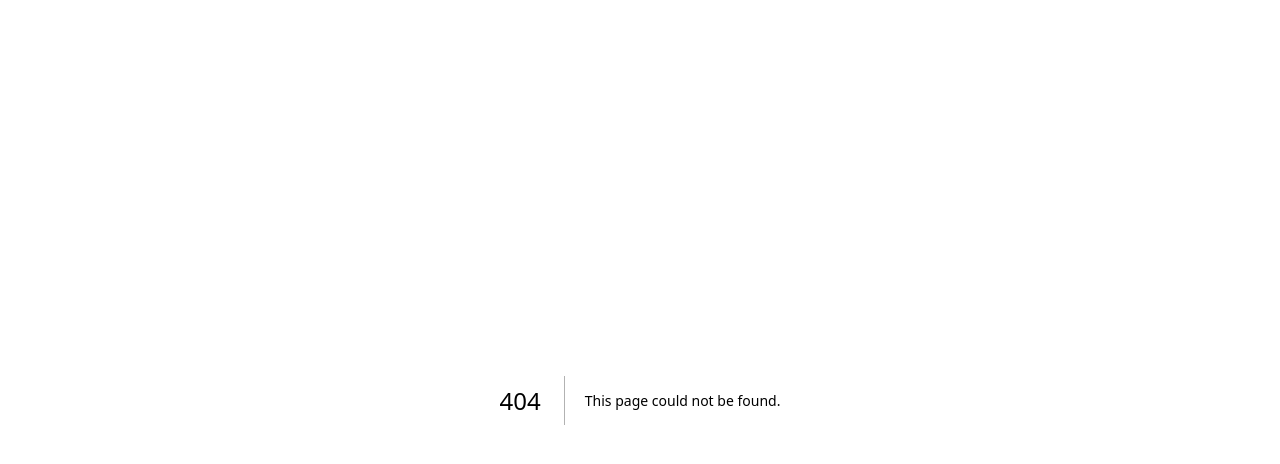
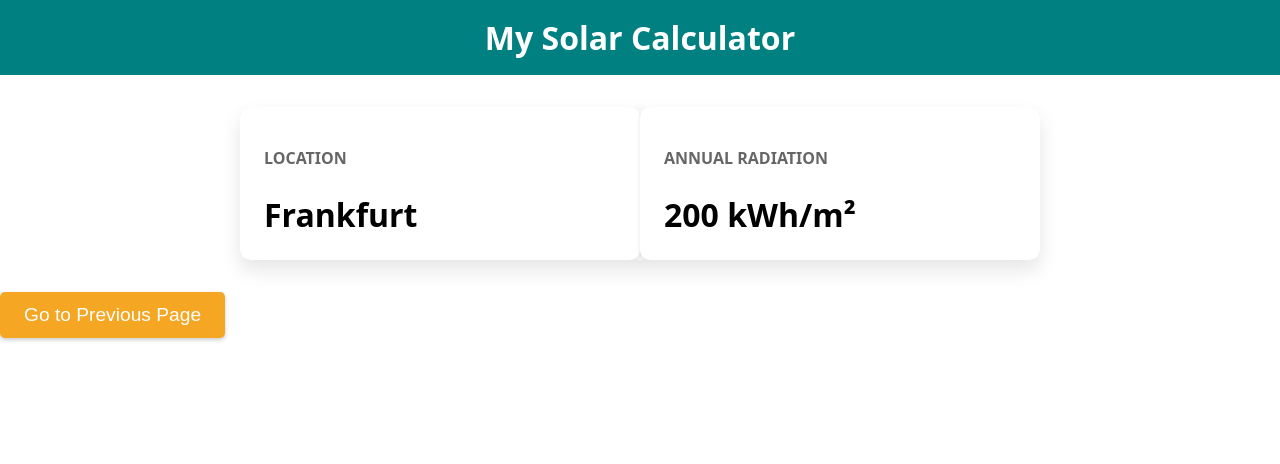
Before and after one commit to sirtobiwan/Solar-Calculator-Capstone-Project, a Next.js app: page /radiation in a window 1280 px wide. Before the commit this address had no page. Shown: the top 464 px of the page. Built offline with nearby package versions, Linux system fonts and the light colour scheme.

Commit message:
US1-Display radiation

```diff
--- /dev/null
+++ b/components/ButtonPrevious/index.js
@@ -0,0 +1,31 @@
+import { useRouter } from "next/router";
+import styled from 'styled-components';
+
+export default function ButtonNext() {
+    const router = useRouter();
+
+    const handleClick = () => {
+      router.push('/');
+    };
+
+    return (
+      <StyledButton onClick={handleClick}>
+        Go to Previous Page
+      </StyledButton>
+    );
+  }
+
+  const StyledButton = styled.button`
+  background-color: #f5a623;
+  color: white;
+  border: none;
+  border-radius: 5px;
+  font-size: 1.2rem;
+  padding: 0.75rem 1.5rem;
+  cursor: pointer;
+  box-shadow: 0 2px 4px rgba(0, 0, 0, 0.2);
+
+  &:hover {
+    background-color: #e6951d;
+  }
+`;
--- /dev/null
+++ b/components/Card/index.js
@@ -0,0 +1,49 @@
+import styled from 'styled-components';
+
+const StyledCard = styled.div`
+  background-color: #f9f9f9;
+  border-radius: 10px;
+  box-shadow: 0 10px 20px rgba(0, 0, 0, 0.1);
+  display: flex;
+  flex-direction: row;
+  justify-content: space-between;
+  margin: 2rem auto;
+  max-width: 800px;
+  overflow: hidden;
+`;
+
+const StyledLocation = styled.div`
+  background-color: #ffffff;
+  border-radius: 10px;
+  box-shadow: 0 2px 4px rgba(0, 0, 0, 0.1);
+  flex-basis: 50%;
+  padding: 1.5rem;
+`;
+
+const StyledLabel = styled.h3`
+  color: #666666;
+  font-size: 1rem;
+  margin-bottom: 1rem;
+  text-transform: uppercase;
+`;
+
+const StyledData = styled.div`
+  font-size: 2rem;
+  font-weight: bold;
+  padding-top: 0.5rem;
+`;
+
+export default function Card() {
+  return (
+    <StyledCard>
+      <StyledLocation>
+        <StyledLabel>Location</StyledLabel>
+        <StyledData>Frankfurt</StyledData>
+      </StyledLocation>
+      <StyledLocation>
+        <StyledLabel>Annual Radiation</StyledLabel>
+        <StyledData>200 kWh/m²</StyledData>
+      </StyledLocation>
+    </StyledCard>
+  );
+}
--- /dev/null
+++ b/components/Header/index.js
@@ -0,0 +1,29 @@
+import styled from 'styled-components';
+
+export default function Header() {
+  return (
+    <StyledHeader>
+      <h1>My Solar Calculator</h1>
+    </StyledHeader>
+  );
+}
+
+
+const StyledHeader = styled.header`
+  background-color: #008080;
+  color: #ffffff;
+  display: flex;
+  justify-content: center;
+  align-items: center;
+  padding: 1rem;
+
+  h1 {
+    font-size: 2rem;
+    margin: 0;
+  }
+
+  span {
+    font-size: 1.2rem;
+    margin-right: 1rem;
+  }
+`;
--- /dev/null
+++ b/pages/radiation.js
@@ -0,0 +1,14 @@
+import Header from "@/components/Header";
+import Card from "@/components/Card"
+import ButtonPrevious from "@/components/ButtonPrevious"
+
+
+export default function RadiationResult() {
+  return (
+    <>
+   <Header/>
+   <Card/>
+   <ButtonPrevious/>
+   </>
+  );
+}
```
Also changed, not shown: components/ButtonNext/index.js (added, +33 -0 lines), pages/index.js (+9 -3 lines).
